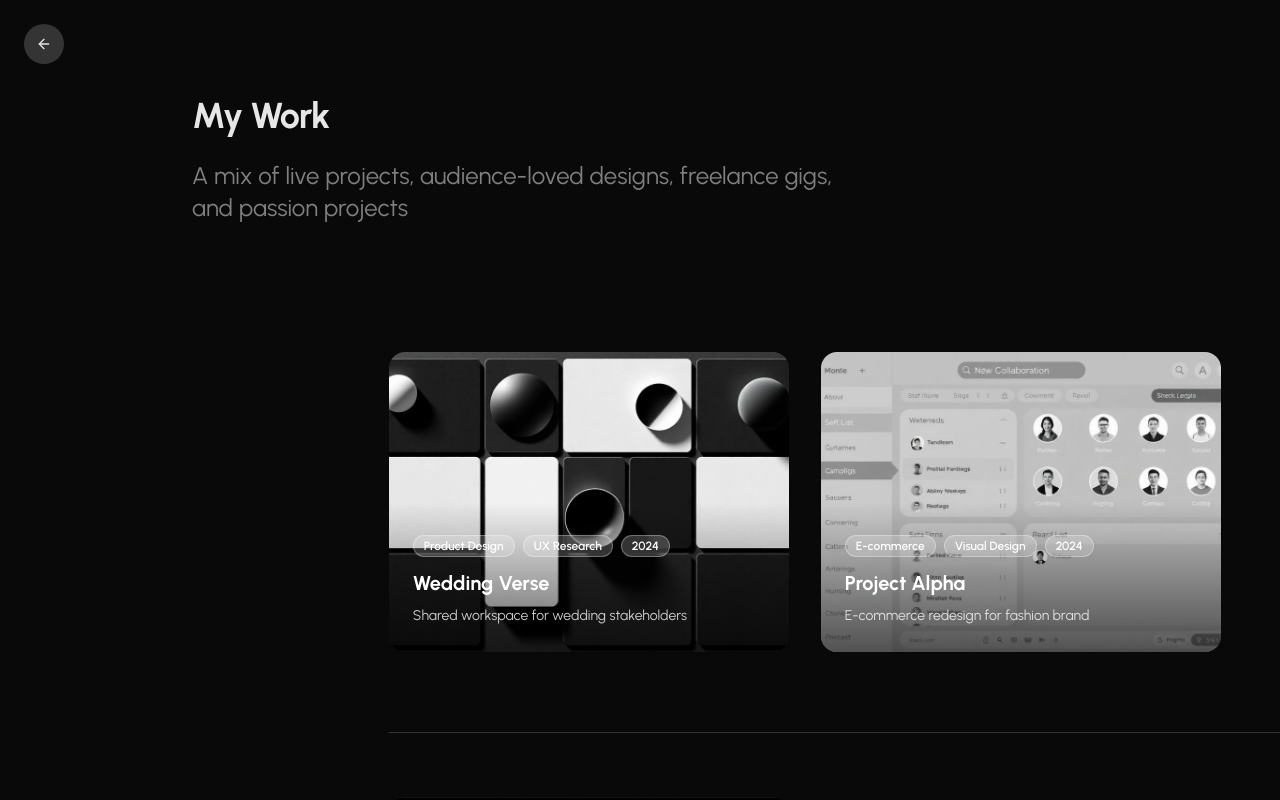
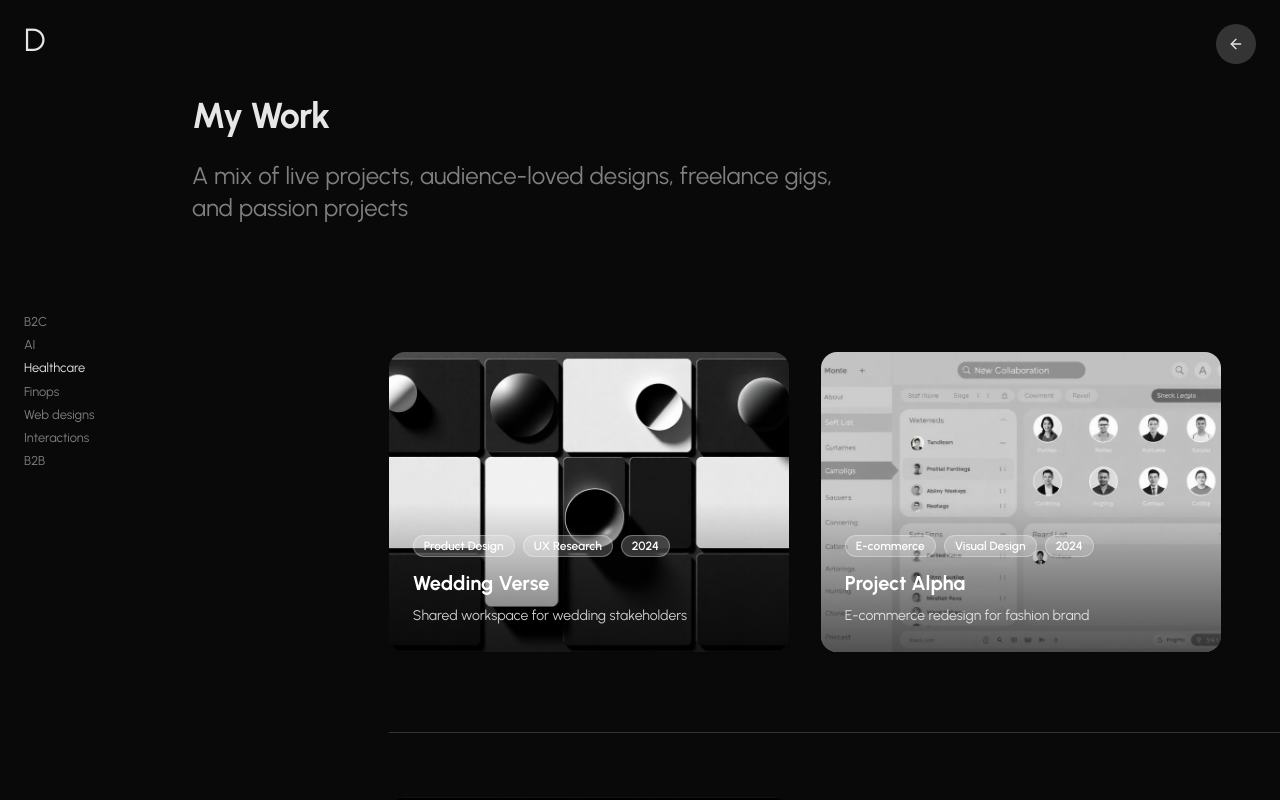
Before and after one commit to davidtellis-github/david-tellis-craft, a React (Vite) app: page /portfolio in a window 1280 px wide. Shown: the top 800 px of the page. Built offline with nearby package versions, Linux system fonts and the light colour scheme.

Commit message:
Make navigation always visible
Make the navigation bar visible from the start, removing the on-scroll dependency. Ensure the "David" animation header is fixed and left-aligned with the navigation bar across all pages.

```diff
--- a/src/components/portfolio/PortfolioNav.tsx
+++ b/src/components/portfolio/PortfolioNav.tsx
@@ -16,23 +16,6 @@ interface PortfolioNavProps {
 }
 
 const PortfolioNav: React.FC<PortfolioNavProps> = ({ activeCategory, onCategoryChange }) => {
-  const [isVisible, setIsVisible] = useState(false);
-
-  // Show navigation after scrolling past the hero section
-  useEffect(() => {
-    const handleScroll = () => {
-      const scrollPosition = window.scrollY;
-      const windowHeight = window.innerHeight;
-      // Show nav after scrolling past ~30% of viewport (after hero section)
-      setIsVisible(scrollPosition > windowHeight * 0.3);
-    };
-
-    window.addEventListener("scroll", handleScroll, { passive: true });
-    handleScroll();
-
-    return () => window.removeEventListener("scroll", handleScroll);
-  }, []);
-
   // Track active section based on scroll position
   useEffect(() => {
     const handleScroll = () => {
@@ -66,37 +49,16 @@ const PortfolioNav: React.FC<PortfolioNavProps> = ({ activeCategory, onCategoryC
   return (
     <nav
       aria-label="Portfolio navigation"
-      className={`hidden lg:block sticky top-20 h-[calc(100vh-5rem)] w-[min(18rem,24vw)] ml-6 z-[56] transition-opacity duration-300 ${
-        isVisible ? "opacity-100" : "opacity-0 pointer-events-none"
-      }`}
+      className="hidden lg:block sticky top-20 h-[calc(100vh-5rem)] w-[min(18rem,24vw)] ml-6 z-[56]"
     >
       <div className="relative h-full flex flex-col gap-[14vh]">
-        {/* Logo */}
-        <a
-          href="/"
-          aria-label="Home"
-          className="pt-10 leading-none select-none text-foreground
-                     text-[clamp(20px,4vmin,32px)] font-normal flex group relative"
-        >
-          {/* Always-visible "D" */}
-          <span className="inline-block">D</span>
-          <span
-            className="
-              inline-block opacity-0
-              group-hover:animate-spreadOut
-              group-hover:opacity-100
-            "
-          >
-            avid Tellis
-          </span>
-        </a>
-
         {/* Category Menu */}
         <ul
           className="
             space-y-1
             text-muted-foreground
             text-[clamp(12px,1.6vmin,16px)]
+            pt-10
           "
         >
           {categories.map((category) => (
--- /dev/null
+++ b/src/components/ui/Header.tsx
@@ -0,0 +1,28 @@
+import React from "react";
+
+const Header = () => {
+  return (
+    <header className="fixed top-6 left-6 z-50">
+      <a
+        href="/"
+        aria-label="Home"
+        className="leading-none select-none text-foreground
+                   text-[clamp(20px,4vmin,32px)] font-normal flex group relative"
+      >
+        {/* Always-visible "D" */}
+        <span className="inline-block">D</span>
+        <span
+          className="
+            inline-block opacity-0
+            group-hover:animate-spreadOut
+            group-hover:opacity-100
+          "
+        >
+          avid Tellis
+        </span>
+      </a>
+    </header>
+  );
+};
+
+export default Header;
--- a/src/pages/Index.tsx
+++ b/src/pages/Index.tsx
@@ -6,16 +6,14 @@ import ValuesSection from "@/components/portfolio/ValuesSection";
 import BackgroundTimeline from "@/components/portfolio/BackgroundTimeline";
 import Testimonials from "@/components/portfolio/Testimonials";
 import Contact from "@/components/portfolio/Contact";
-import Header from "@/components/portfolio/Header"; // <-- new
+import Header from "@/components/ui/Header";
 
 const Index = () => {
   return (
     <div className="min-h-screen bg-background text-foreground">
       <AmbientSpotlight />
+      <Header />
       <main className="w-[98vw] mx-auto px-4 md:px-6">
-        {/* New Header on top */}
-
-
         {/* Main layout with SideNav + sections */}
         <div className="flex gap-[4vw] lg:gap-[6vw]">
           <SideNav />
--- a/src/pages/Portfolio.tsx
+++ b/src/pages/Portfolio.tsx
@@ -5,6 +5,7 @@ import { Badge } from "@/components/ui/badge";
 import { Button } from "@/components/ui/button";
 import { Play, ExternalLink, ArrowUpRight, ArrowLeft } from "lucide-react";
 import PortfolioNav from "@/components/portfolio/PortfolioNav";
+import Header from "@/components/ui/Header";
 
 // Import work images
 import w1 from "@/assets/work-1.jpg";
@@ -156,8 +157,11 @@ const Portfolio = () => {
 
   return (
     <div className="min-h-screen bg-background text-foreground">
+      {/* Fixed Header */}
+      <Header />
+
       {/* Back Button */}
-      <div className="fixed top-6 left-6 z-50">
+      <div className="fixed top-6 right-6 z-50">
         <Link
           to="/"
           className="inline-flex items-center justify-center w-10 h-10 rounded-full bg-muted/80 backdrop-blur-sm hover:bg-muted transition-colors"
--- a/src/pages/ProjectDetails.tsx
+++ b/src/pages/ProjectDetails.tsx
@@ -1,6 +1,7 @@
 import React, { useEffect } from "react";
 import { useParams, Link } from "react-router-dom";
 import { ArrowLeft, Play, ExternalLink, Github, Figma } from "lucide-react";
+import Header from "@/components/ui/Header";
 
 const ProjectDetails: React.FC = () => {
   const { slug } = useParams();
@@ -85,8 +86,11 @@ const ProjectDetails: React.FC = () => {
 
   return (
     <div className="min-h-screen bg-background text-foreground">
+      {/* Fixed Header */}
+      <Header />
+
       {/* Navigation - Minimalistic */}
-      <div className="absolute top-8 left-8 z-50">
+      <div className="absolute top-8 right-8 z-50">
         <Link
           to="/"
           className="inline-flex items-center gap-2 text-muted-foreground hover:text-foreground transition-colors text-sm"
```
